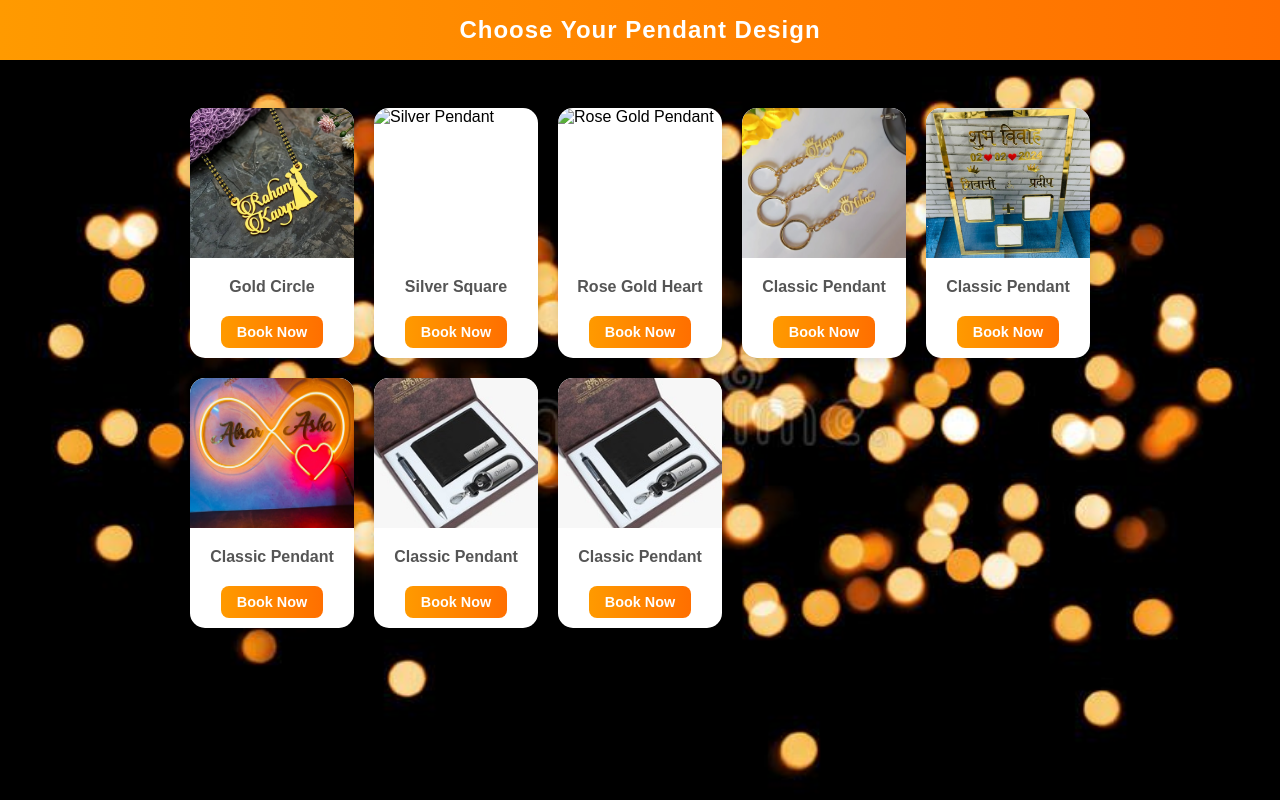
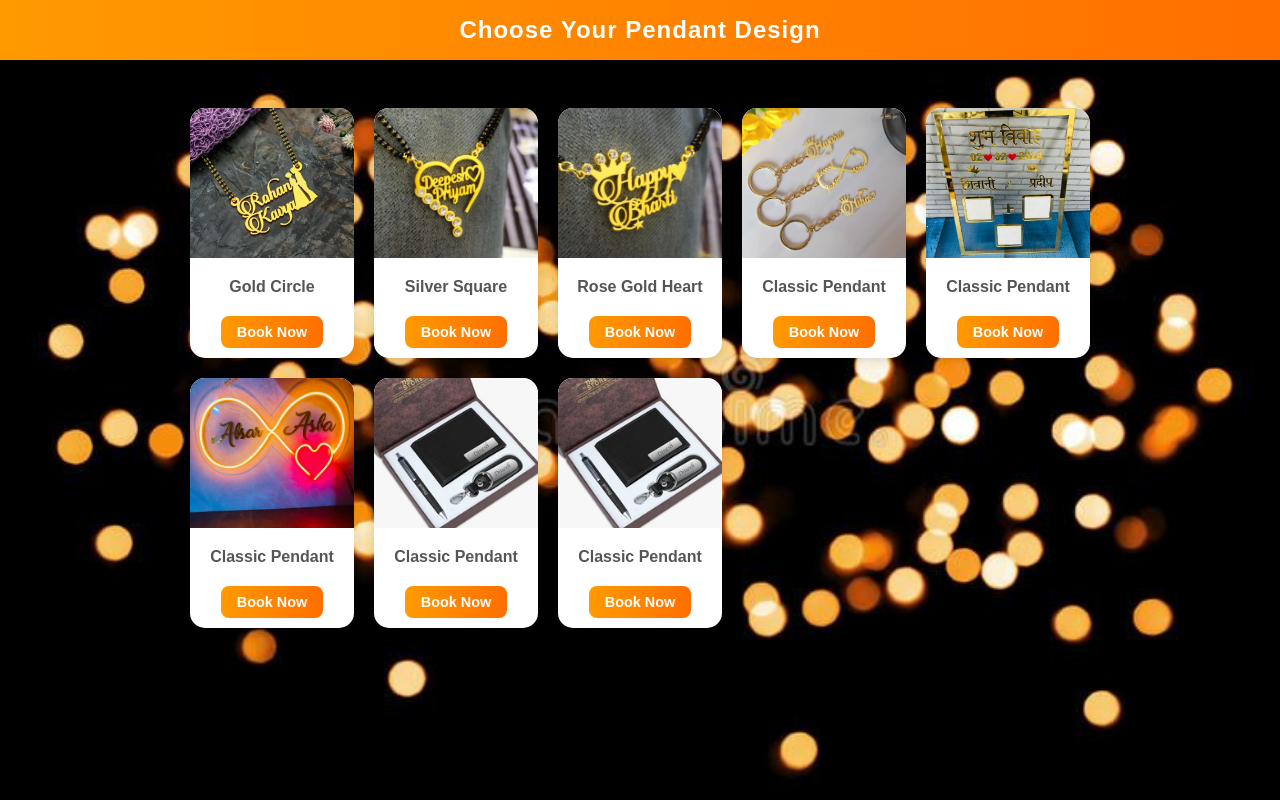
Before and after one commit to Manishbhargav12/ecommerce, a plain HTML site: page index.html in a window 1280 px wide. Drawn offline with Linux system fonts and the light colour scheme.

Commit message:
Update index.html

```diff
--- a/index.html
+++ b/index.html
@@ -144,13 +144,13 @@
     </div>
 
     <div class="design-box">
-      <img src="_samiyacreation_2-20251102-0001.jpg" alt="Silver Pendant" class="pendant-image">
+      <img src="2.jpg" alt="Silver Pendant" class="pendant-image">
       <div class="design-name">Silver Square</div>
       <button class="book-btn">Book Now</button>
     </div>
 
     <div class="design-box">
-      <img src="_samiyacreation_2-20251102-0002.jpg" alt="Rose Gold Pendant" class="pendant-image">
+      <img src="3.jpg" alt="Rose Gold Pendant" class="pendant-image">
       <div class="design-name">Rose Gold Heart</div>
       <button class="book-btn">Book Now</button>
     </div>
```
